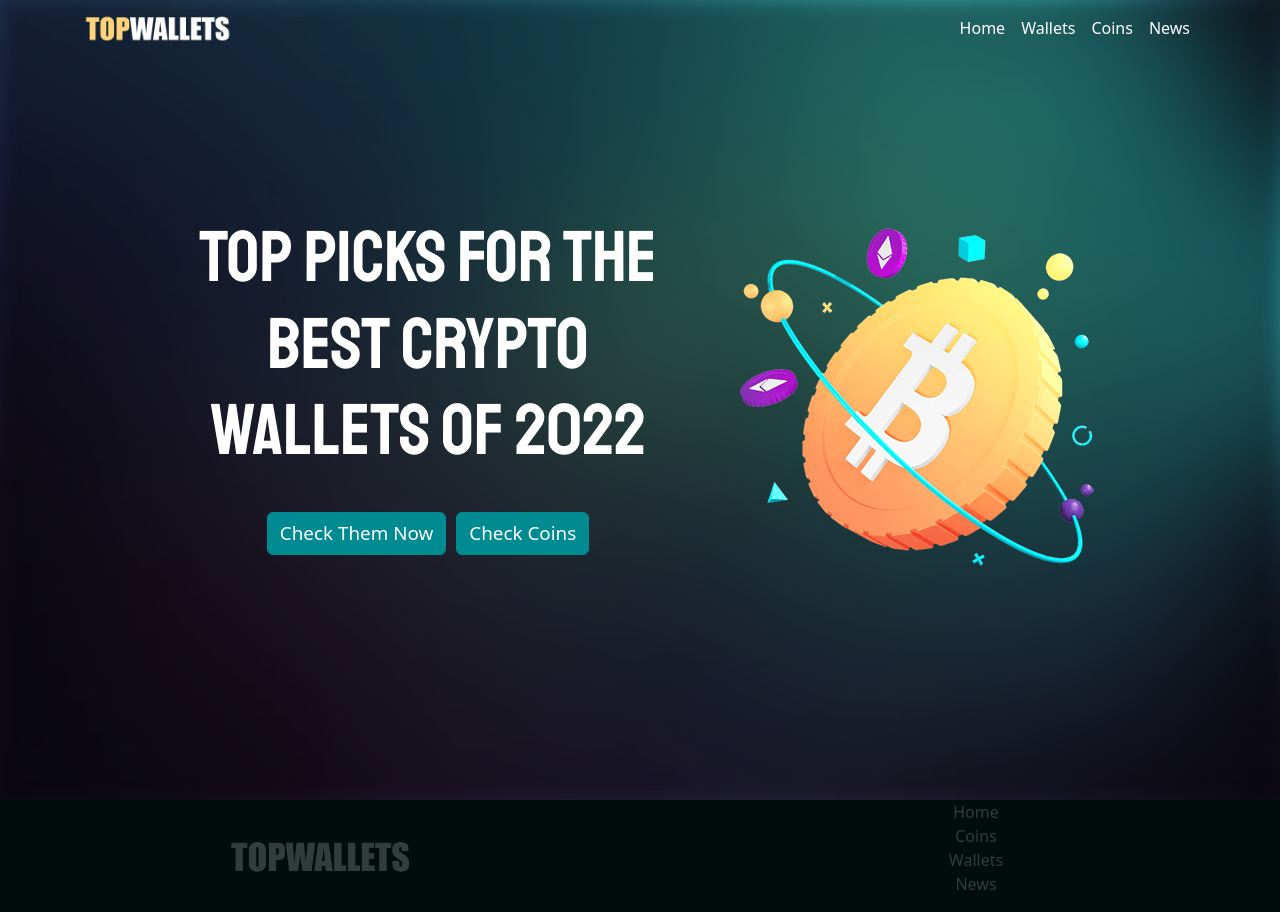
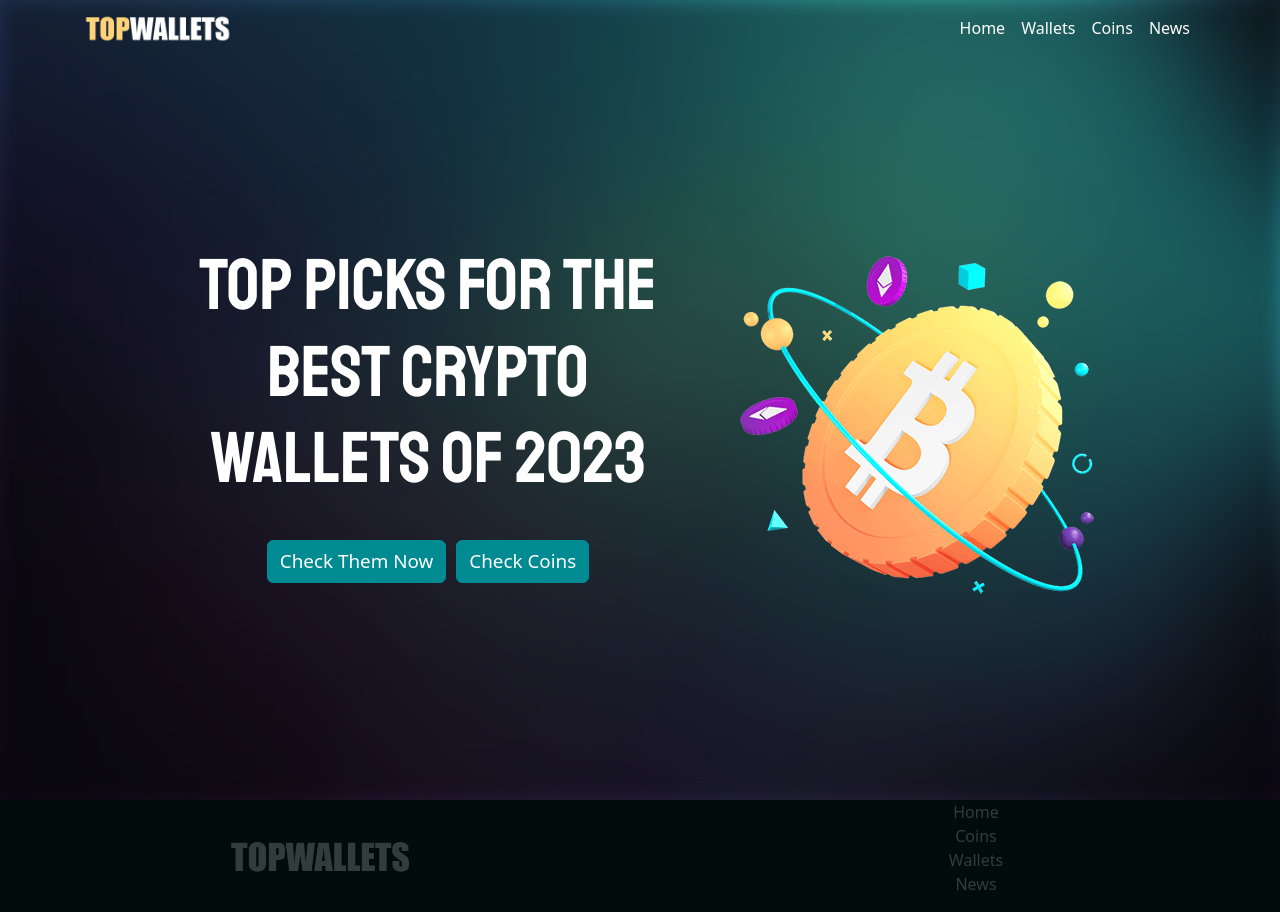
Before and after one commit to kiralyjanos91/topwallets, a React (Create React App) app: page / in a window 1280 px wide. Built offline with nearby package versions, Linux system fonts and the light colour scheme; no server answers.

Commit message:
home page text 2022 updated to 2023 and vertical align changed in front page elements

```diff
--- a/src/header/header.css
+++ b/src/header/header.css
@@ -20,6 +20,13 @@
     padding-bottom: 90px !important;
     margin: 0;
     padding: 0;
+}
+
+@media screen and (min-width: 993px) {
+    .header-blur {
+        padding-top: 56px !important;
+        padding-bottom: 0px !important;
+    }
 }
 
 .header-row{
--- a/src/header/header.js
+++ b/src/header/header.js
@@ -11,7 +11,7 @@ export default function Header(){
                 <Container>
                     <Row className="header-row">
                         <Col md="6" className="header-text">
-                            <h1>Top Picks for the Best Crypto Wallets of 2022</h1>
+                            <h1>Top Picks for the Best Crypto Wallets of 2023</h1>
                             <Row className="header-buttons-row">
                                 <Col className="header-buttons">
                                     <Link to="/wallets">
```
